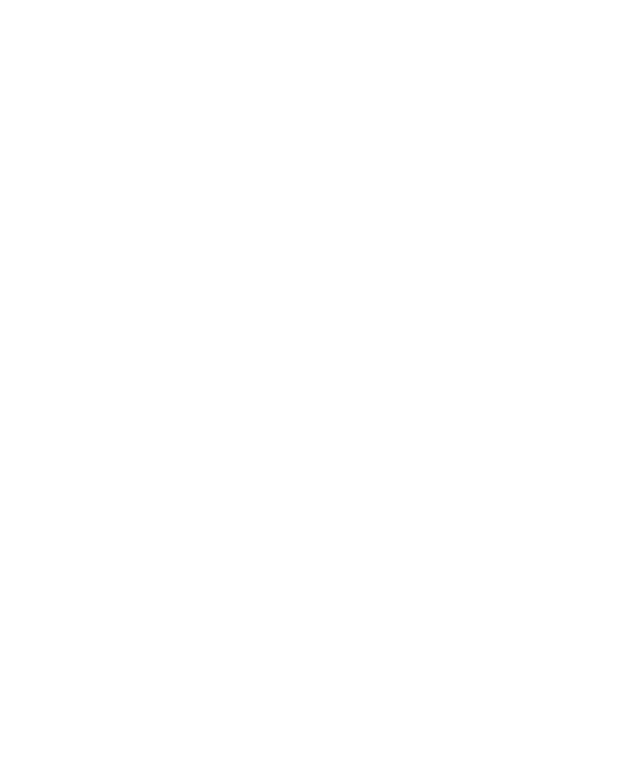
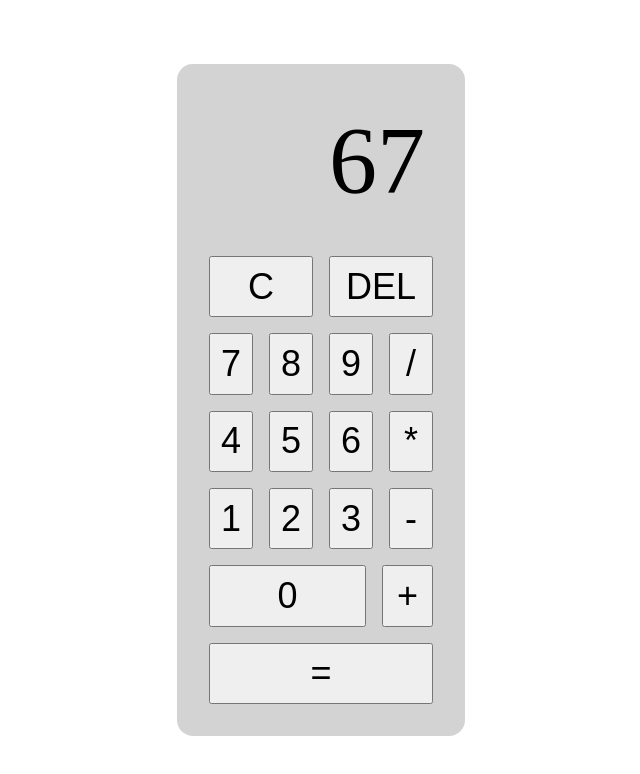
Before and after one commit to noah-alayon/calculator, a plain HTML site: page index.html in a window 1280 px wide. Shown: the whole page, without its empty margins (319-959 px from the left). Drawn offline with Linux system fonts and the light colour scheme.

Commit message:
Add basic html calculator with buttons
Buttons aren't functional yet, but the design
and layout of the buttons are mostly final

```diff
--- a/index.html
+++ b/index.html
@@ -7,7 +7,43 @@
     <link rel="stylesheet" href="./styles.css">
 </head>
 <body>
-
+    <div class="calculator">
+        <div class="display">
+            <div>67</div>
+        </div>
+            <div class="numbers">
+                <div class="row">
+                    <button class="btn">C</button>
+                    <button class="btn">DEL</button>
+                </div>
+                <div class="row">
+                    <button id="seven" class="btn">7</button>
+                    <button id="eight" class="btn">8</button>
+                    <button id="nine" class="btn">9</button>
+                    <button class="btn">/</button>
+                </div>
+                <div class="row">
+                    <button id="four" class="btn">4</button>
+                    <button id="five" class="btn">5</button>
+                    <button id="six" class="btn">6</button>
+                    <button class="btn">*</button>
+                </div>
+                <div class="row">
+                    <button id="one" class="btn">1</button>
+                    <button id="two" class="btn">2</button>
+                    <button id="three" class="btn">3</button>
+                    <button class="btn">-</button>
+                </div>
+                <div class="row">
+                    <button id="zero" class="btn">0</button>
+                    <button id="add" class="btn">+</button>
+                </div>
+                <div class="row">
+                    <button id="equal" class="btn">=</button>
+                </div>
+            </div>
+        </div>
+    </div>
     <script src="./script.js"></script>
 </body>
 </html>
--- a/styles.css
+++ b/styles.css
@@ -0,0 +1,63 @@
+body {
+    margin: 0;
+    height: 100vh;
+    display: flex;
+    flex-direction: column;
+    justify-content: center;
+    align-items: center;
+}
+
+.calculator {
+    background-color: lightgrey;
+    border-radius: 16px;
+    display: flex;
+    flex-direction: column;
+    width: 20%;
+    height: 80%;
+    padding: 16px;
+}
+
+.display {
+    padding: 0 8px;
+    display: flex;
+    justify-content: flex-end;
+    align-items: center;
+    font-size: 96px;
+    height: 20%;
+    margin: 16px;
+}
+
+.buttons {
+    display: flex;
+    flex: 1 1;
+}
+
+.numbers {
+    padding: 8px;
+    display: flex;
+    flex-direction: column;
+    justify-content: space-around;
+    flex: 1 1;
+}
+
+.row {
+    display: flex;
+    flex: 1 1;
+}
+
+.btn {
+    margin: 8px;
+    display: flex;
+    justify-content: center;
+    align-items: center;
+    font-size: 36px;
+    flex: 1 1;
+}
+
+#zero {
+    flex: 4;
+}
+
+#add {
+    flex: 1;
+}
```
